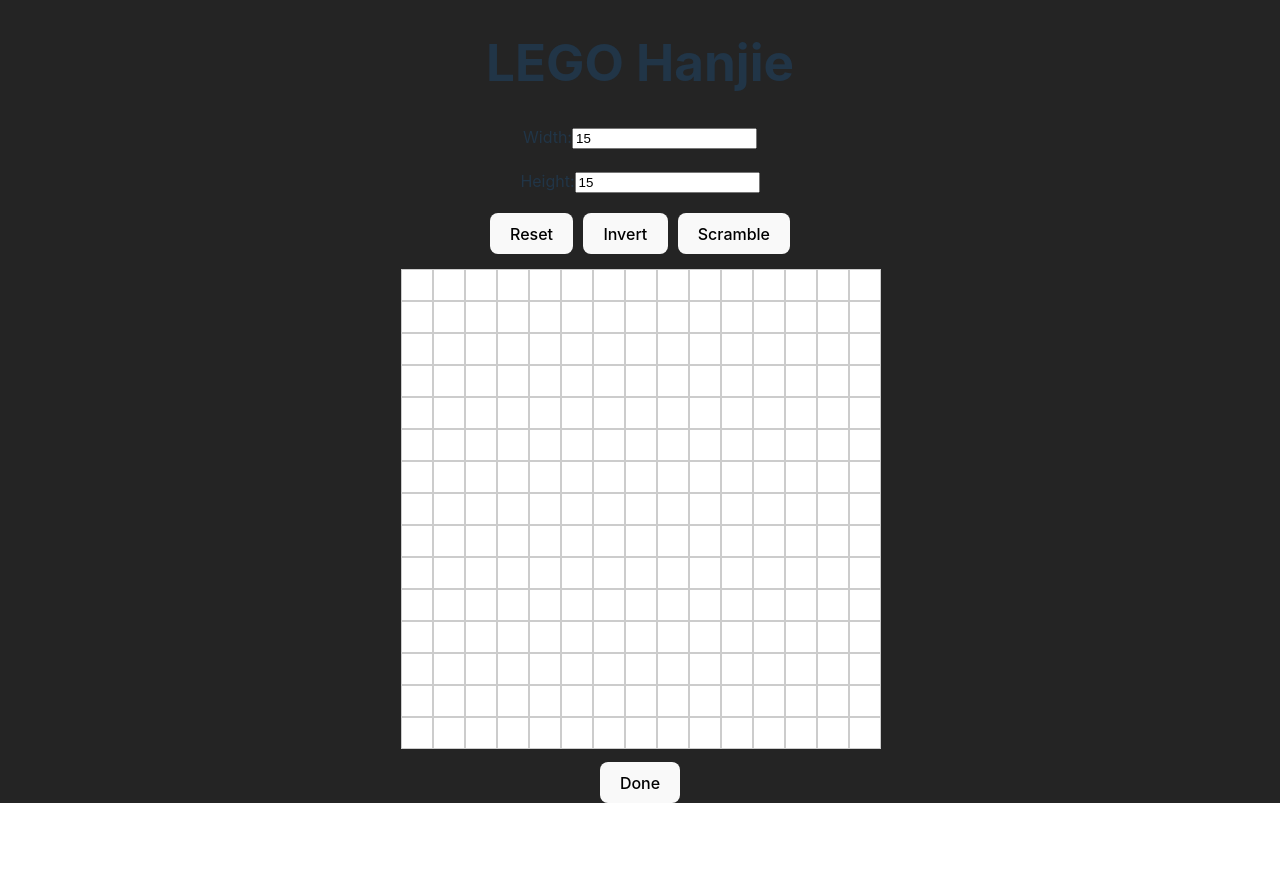
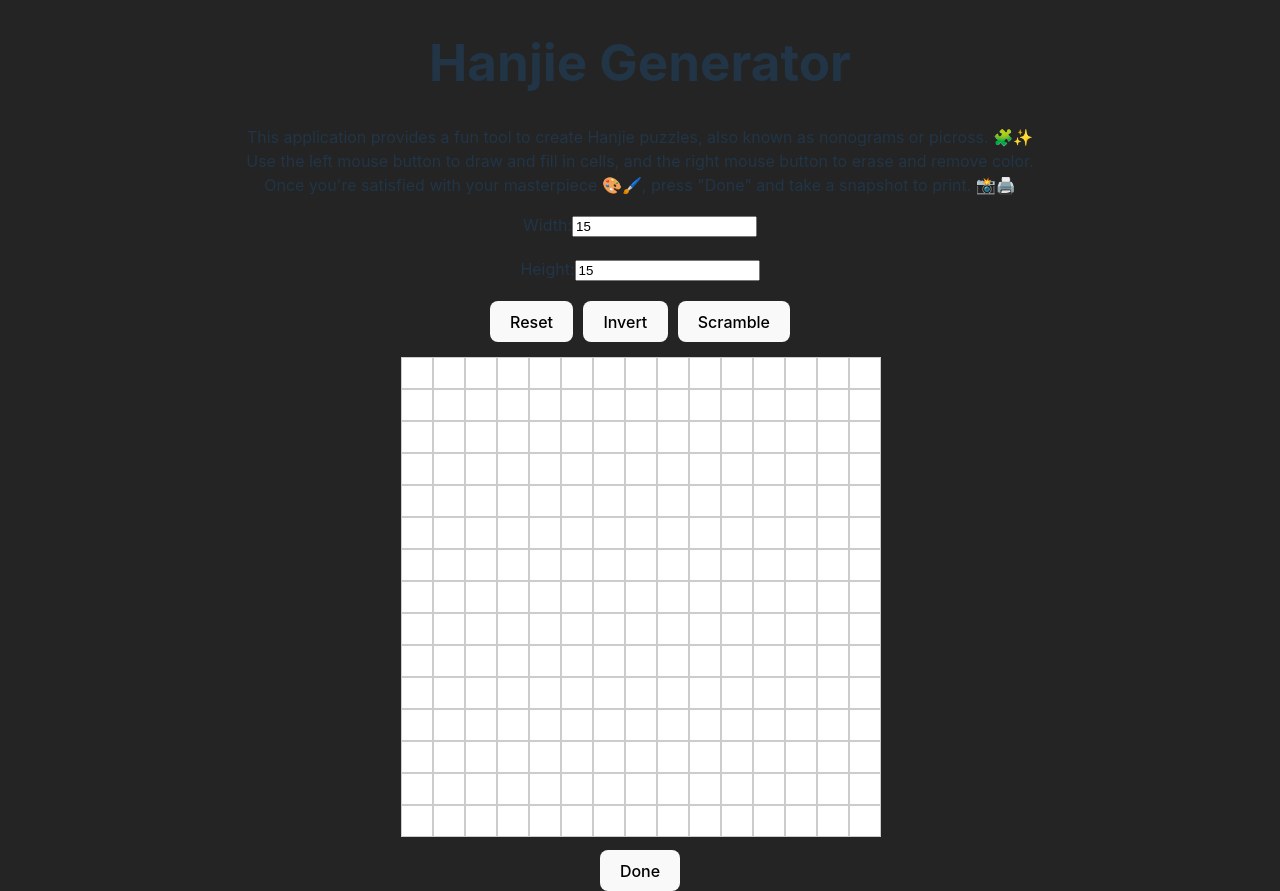
Before and after one commit to codehound42/LEGO-Hanjie, a React (Vite) app: page / in a window 1280 px wide. Before the commit the page ends 803 px from the top, so only its background shows below. Built offline with nearby package versions, Linux system fonts and the light colour scheme.

Commit message:
Add text description

```diff
--- a/src/App.tsx
+++ b/src/App.tsx
@@ -6,7 +6,17 @@
   return (
     <div className="App">
       <header className="App-header">
-        <h1>LEGO Hanjie</h1>
+        <h1>Hanjie Generator</h1>
+        <p>
+          This application provides a fun tool to create Hanjie puzzles, also
+          known as nonograms or picross. 🧩✨
+          <br />
+          Use the left mouse button to draw and fill in cells, and the right
+          mouse button to erase and remove color.
+          <br />
+          Once you're satisfied with your masterpiece 🎨🖌️, press "Done" and
+          take a snapshot to print. 📸🖨️
+        </p>
       </header>
       <Grid />
     </div>
--- a/src/create-grid/Grid.tsx
+++ b/src/create-grid/Grid.tsx
@@ -217,11 +217,7 @@
   };
 
   return (
-    <div
-      className="grid-container"
-      onMouseUp={handleMouseUp}
-      onContextMenu={(e) => e.preventDefault()}
-    >
+    <div className="grid-container" onContextMenu={(e) => e.preventDefault()}>
       <div className="input-container">
         <label>
           Width:
@@ -243,6 +239,7 @@
           gridTemplateColumns: `repeat(${width}, ${CELL_SIZE})`,
           gridTemplateRows: `repeat(${height}, ${CELL_SIZE})`,
         }}
+        onMouseUp={handleMouseUp}
         onMouseLeave={handleMouseUp} // Ensure dragging stops when the mouse leaves the grid area
       >
         {cells.map((cell) => (
```
Also changed, not shown: 1 other file (tests, documents, lock files or other folders).
